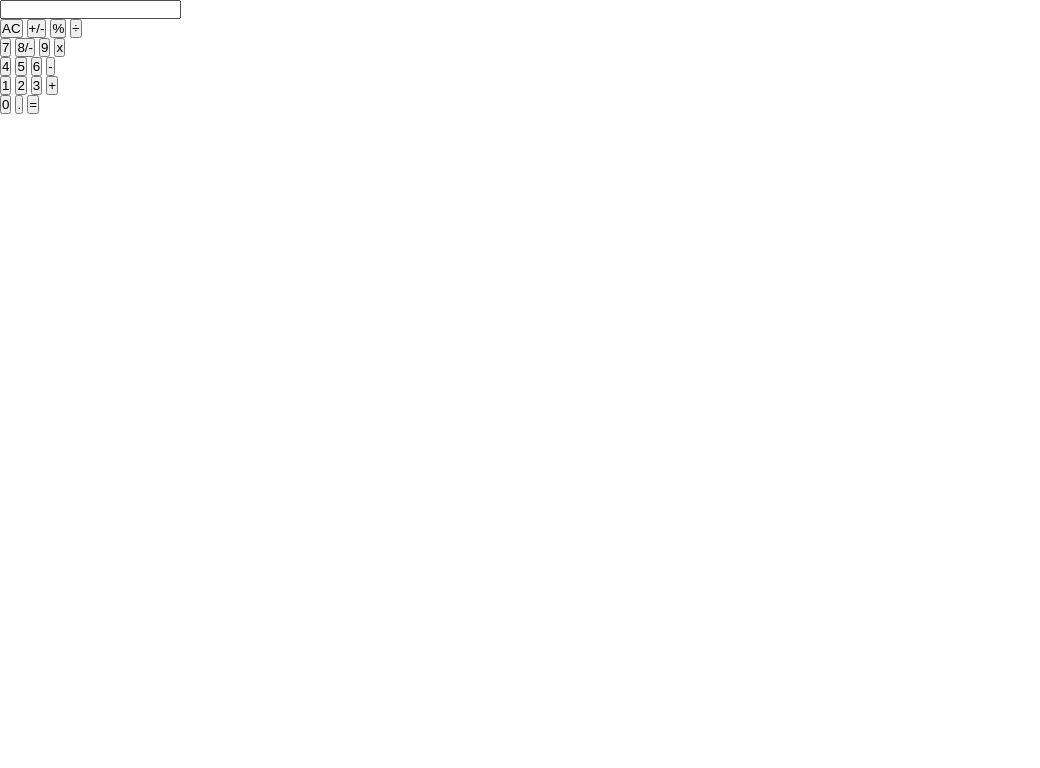
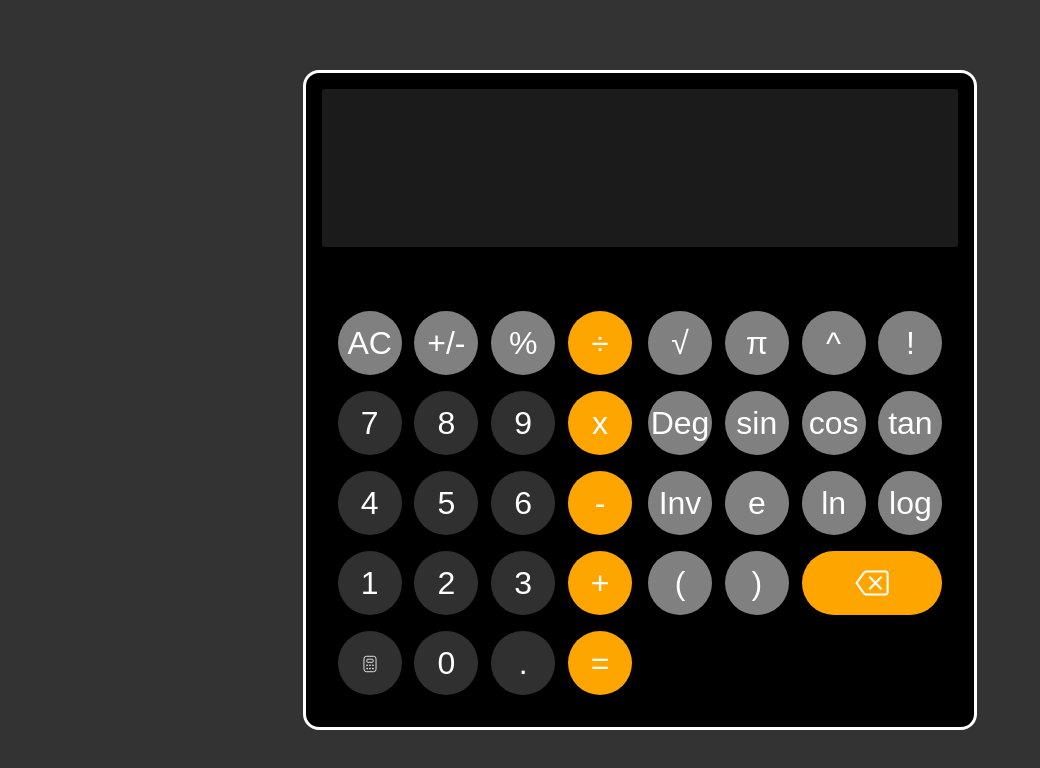
Before and after one commit to Chu29/js-calculator, a plain HTML site: page index.html in a window 1280 px wide. Shown: the whole page, without its empty margins (0-1040 px from the left). Drawn offline with Linux system fonts and the light colour scheme.

Commit message:
add: UI design with css

```diff
--- a/index.html
+++ b/index.html
@@ -9,39 +9,118 @@
   <body>
     <main id="calc-ctn">
       <section id="calc-screen">
-        <input type="text" text />
+        <input type="text" class="input" />
+        <input type="text" class="output" />
       </section>
+      <footer id="footer">
         <section id="calc-btns">
           <div class="group-btn">
-          <button>AC</button>
-          <button>+/-</button>
-          <button>%</button>
-          <button>÷</button>
+            <button class="btn btn-grey">AC</button>
+            <button class="btn btn-grey">+/-</button>
+            <button class="btn btn-grey">%</button>
+            <button class="btn btn-orange">÷</button>
           </div>
           <div class="group-btn">
-          <button>7</button>
-          <button>8/-</button>
-          <button>9</button>
-          <button>x</button>
+            <button class="btn btn-dark-grey">7</button>
+            <button class="btn btn-dark-grey">8</button>
+            <button class="btn btn-dark-grey">9</button>
+            <button class="btn btn-orange">x</button>
           </div>
           <div class="group-btn">
-          <button>4</button>
-          <button>5</button>
-          <button>6</button>
-          <button>-</button>
+            <button class="btn btn-dark-grey">4</button>
+            <button class="btn btn-dark-grey">5</button>
+            <button class="btn btn-dark-grey">6</button>
+            <button class="btn btn-orange">-</button>
           </div>
           <div class="group-btn">
-          <button>1</button>
-          <button>2</button>
-          <button>3</button>
-          <button>+</button>
+            <button class="btn btn-dark-grey">1</button>
+            <button class="btn btn-dark-grey">2</button>
+            <button class="btn btn-dark-grey">3</button>
+            <button class="btn btn-orange">+</button>
           </div>
           <div class="group-btn">
-          <button>0</button>
-          <button>.</button>
-          <button>=</button>
+            <button class="btn btn-dark-grey">
+              <svg
+                height="20"
+                width="20"
+                viewBox="0 0 24 24"
+                xmlns="http://www.w3.org/2000/svg"
+              >
+                <g fill="none">
+                  <rect
+                    height="18.5"
+                    width="14.5"
+                    rx="3"
+                    stroke="currentColor"
+                    strokeLinecap="round"
+                    strokeLinejoin="round"
+                    strokeWidth="1.5"
+                    x="4.75"
+                    y="2.75"
+                  />
+                  <rect
+                    height="3.75"
+                    width="7.5"
+                    rx="1"
+                    stroke="currentColor"
+                    strokeLinecap="round"
+                    strokeLinejoin="round"
+                    strokeWidth="1.5"
+                    x="8.25"
+                    y="6.25"
+                  />
+                  <circle cx="8.5" cy="13.5" fill="currentColor" r="1" />
+                  <circle cx="12" cy="13.5" fill="currentColor" r="1" />
+                  <circle cx="15.5" cy="13.5" fill="currentColor" r="1" />
+                  <circle cx="8.5" cy="17.5" fill="currentColor" r="1" />
+                  <circle cx="12" cy="17.5" fill="currentColor" r="1" />
+                  <circle cx="15.5" cy="17.5" fill="currentColor" r="1" />
+                </g>
+              </svg>
+            </button>
+            <button class="btn btn-dark-grey">0</button>
+            <button class="btn btn-dark-grey">.</button>
+            <button class="btn btn-orange">=</button>
           </div>
         </section>
+        <section id="calc-advance">
+          <div class="group-btn">
+            <button class="btn btn-grey">√</button>
+            <button class="btn btn-grey">π</button>
+            <button class="btn btn-grey">^</button>
+            <button class="btn btn-grey">!</button>
+          </div>
+          <div class="group-btn">
+            <button class="btn btn-grey">Deg</button>
+            <button class="btn btn-grey">sin</button>
+            <button class="btn btn-grey">cos</button>
+            <button class="btn btn-grey">tan</button>
+          </div>
+          <div class="group-btn">
+            <button class="btn btn-grey">Inv</button>
+            <button class="btn btn-grey">e</button>
+            <button class="btn btn-grey">ln</button>
+            <button class="btn btn-grey">log</button>
+          </div>
+          <div class="group-btn">
+            <button class="btn btn-grey">(</button>
+            <button class="btn btn-grey">)</button>
+            <button class="btn btn-orange backspace">
+              <svg
+                height="50"
+                width="50"
+                viewBox="0 0 24 24"
+                xmlns="http://www.w3.org/2000/svg"
+              >
+                <path
+                  d="M9.385 18q-.539 0-1.015-.244q-.476-.244-.79-.683L4 12l3.58-5.035q.314-.438.78-.702Q8.828 6 9.386 6h9q.67 0 1.143.472q.472.472.472 1.143v8.77q0 .67-.472 1.143q-.472.472-1.143.472h-9ZM19 17V7v10Zm-9.615 0h9q.23 0 .423-.192q.192-.193.192-.423v-8.77q0-.23-.192-.423Q18.615 7 18.385 7h-9q-.289 0-.548.144q-.26.144-.414.356L5.22 12l3.204 4.5q.154.212.414.356t.548.144Zm1.669-1.692l2.6-2.6l2.6 2.6l.708-.708l-2.6-2.6l2.6-2.6l-.708-.708l-2.6 2.6l-2.6-2.6l-.708.708l2.6 2.6l-2.6 2.6l.708.708Z"
+                  fill="currentColor"
+                />
+              </svg>
+            </button>
+          </div>
+        </section>
+      </footer>
     </main>
     <script src="scripts/app.js"></script>
   </body>
--- a/styles/index.css
+++ b/styles/index.css
@@ -3,3 +3,112 @@
   padding: 0;
   box-sizing: border-box;
 }
+
+body {
+  height: 100vh;
+  display: flex;
+  align-items: center;
+  background-color: #333;
+}
+
+#calc-ctn {
+  display: flex;
+  flex-direction: column;
+  gap: 1rem;
+  margin: auto;
+  background-color: #000;
+  border: 3px solid #fff;
+  border-radius: 1rem;
+}
+
+#calc-screen {
+  padding: 1rem;
+}
+
+#calc-screen .input,
+#calc-screen .output {
+  border: none;
+  display: flex;
+  width: 100%;
+  padding: 0 0 4rem 0;
+  border-radius: 0.2rem 0.2rem 0 0;
+  background-color: #1b1b1b;
+  color: #fff;
+}
+
+#calc-screen .output {
+  border-radius: 0 0 0.2rem 0.2rem;
+}
+
+#calc-btns,
+#calc-advance {
+  display: flex;
+  flex-direction: column;
+  gap: 1rem;
+  padding: 2rem;
+}
+
+#calc-btns {
+  padding-right: 0;
+}
+
+#calc-advance {
+  padding-left: 0;
+}
+
+#footer {
+  display: flex;
+  gap: 1rem;
+}
+
+.input::-webkit-outer-spin-button,
+.input::-webkit-inner-spin-button,
+.output::-webkit-outer-spin-button,
+.output::-webkit-inner-spin-button {
+  -webkit-appearance: none;
+  margin: 0;
+}
+
+.group-btn {
+  display: flex;
+  gap: 0.8rem;
+}
+
+.btn {
+  font-size: 2rem;
+  text-align: center;
+  border: none;
+  border-radius: 50%;
+  width: 4rem;
+  height: 4rem;
+  color: #fff;
+}
+
+.btn:hover {
+  transform: translate(0, -2px);
+  transition: 0.5s;
+}
+
+.btn:active {
+  transform: translate(0, 2px);
+}
+
+.btn-grey {
+  background-color: #808080;
+}
+
+.btn-orange {
+  background-color: #ffa500;
+}
+
+.btn-dark-grey {
+  background-color: #303030;
+}
+
+.backspace {
+  flex-grow: 1;
+  border-radius: 2rem;
+  display: flex;
+  align-items: center;
+  justify-content: center;
+}
```
Lines whose indentation alone changed are shown as unchanged.
